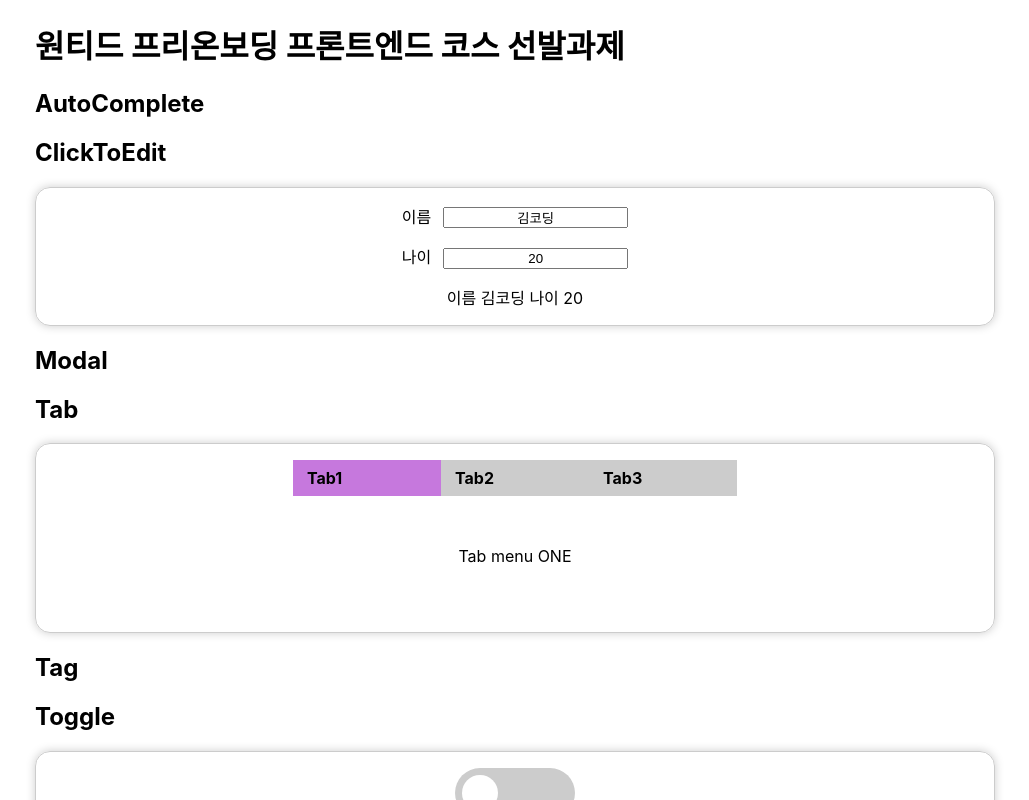
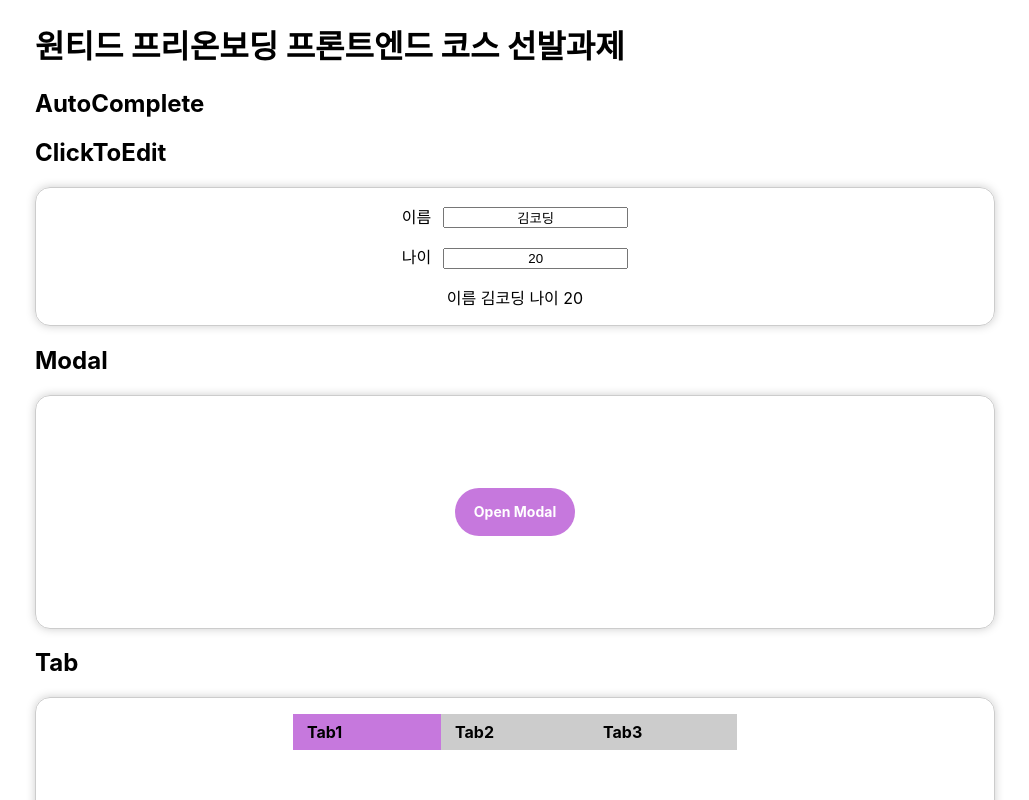
Before and after one commit to hatoba29/wanted_pre_onboarding, a React (Create React App) app: page / in a window 1280 px wide. Shown: the top 800 px of the page, without its empty margins (125-1154 px from the left). Built offline with nearby package versions, Linux system fonts and the light colour scheme.

Commit message:
Update Modal

```diff
--- a/src/App.scss
+++ b/src/App.scss
@@ -12,6 +12,7 @@
   display: flex;
   flex-direction: column;
   align-items: center;
+  justify-content: center;
 }
 
 #click-to-edit {
@@ -43,6 +44,7 @@
     width: 120px;
     padding: 8px 14px;
     cursor: pointer;
+    user-select: none;
     font-weight: bold;
 
     background-color: #cccccc;
@@ -91,3 +93,61 @@
     }
   }
 }
+
+#modal {
+  position: relative;
+  height: 200px;
+
+  .open-btn {
+    width: 120px;
+    height: 48px;
+    border-radius: 24px;
+    background-color: #c678dd;
+    cursor: pointer;
+    user-select: none;
+
+    font-size: 14px;
+    font-weight: bold;
+    color: white;
+
+    text-align: center;
+    line-height: 48px;
+  }
+
+  .modal-bg {
+    &.active {
+      position: absolute;
+      width: 960px;
+      height: calc(100% + 2px);
+      border-radius: 15px;
+      background-color: #00000088;
+    }
+  }
+
+  .modal-window {
+    display: none;
+
+    &.active {
+      position: absolute;
+      width: 280px;
+      height: 130px;
+      border-radius: 15px;
+      background-color: white;
+
+      display: flex;
+      flex-direction: column;
+      align-items: center;
+    }
+
+    .close-btn {
+      margin-top: 12px;
+      cursor: pointer;
+    }
+    .display {
+      display: flex;
+      align-items: center;
+
+      flex-grow: 1;
+    }
+  }
+}
--- a/src/component/Modal.js
+++ b/src/component/Modal.js
@@ -1,5 +1,32 @@
 const Modal = () => {
-  return <div id="modal"></div>;
+  const update = (e) => {
+    const className = e.currentTarget.className;
+    const modalBg = document.querySelector(".modal-bg");
+    const modalWindow = document.querySelector(".modal-window");
+
+    if (className === "open-btn") {
+      modalBg.classList.add("active");
+      modalWindow.classList.add("active");
+    } else if (className === "close-btn") {
+      modalBg.classList.remove("active");
+      modalWindow.classList.remove("active");
+    }
+  };
+
+  return (
+    <div id="modal" className="view">
+      <div className="open-btn" onClick={update}>
+        Open Modal
+      </div>
+      <div className="modal-bg" />
+      <div className="modal-window">
+        <div className="close-btn" onClick={update}>
+          ╳
+        </div>
+        <div className="display">HELLO CODESTATES!</div>
+      </div>
+    </div>
+  );
 };
 
 export default Modal;
```
